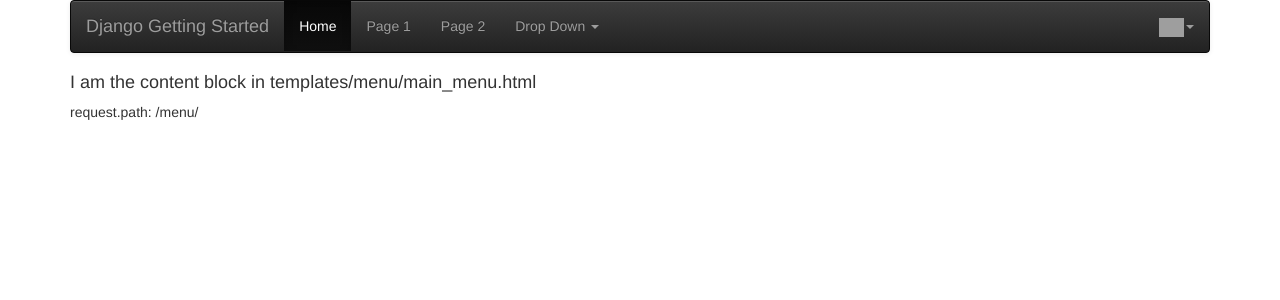
After one commit to gregcompton/django_getting_started, a Django app: page /menu/ in a window 1280 px wide. The commit adds this page. Shown: the top 300 px of the page. Run offline with Django 4.2, Linux system fonts and the light colour scheme; a user stored in the database is signed in; some libraries are stand-ins or nearby versions; grey boxes are pictures that could not be loaded.

Commit message:
added menus app and configured mysite settings to make it work

```diff
--- /dev/null
+++ b/home/context_processors.py
@@ -0,0 +1,7 @@
+from django.conf import settings as django_settings
+
+
+def settings(request):
+    return {
+        'settings': django_settings,
+    }
--- a/home/templates/registration/login.html
+++ b/home/templates/registration/login.html
@@ -14,7 +14,6 @@
     <p>Please login to see this site.</p>
   {% endif %}
 {% endif %}
-
 
 <form method="post" action="{% url 'login' %}">
 {% csrf_token %}
--- /dev/null
+++ b/home/templatetags/app_tags.py
@@ -0,0 +1,21 @@
+from hashlib import md5
+from django import template
+
+# https://brobin.me/blog/2016/07/super-simple-django-gravatar/
+
+# A "gravatar" is a globally recognized avatar that is based on email address
+# People must register their email address and then upload a gravatar
+# If an email address has no gravatar, a generic image is put in its place
+
+# To use the gravatar filter in a template include
+# {% load app_tags %}
+
+register = template.Library()
+
+
+@register.filter(name='gravatar')
+def gravatar(user, size=35):
+    email = str(user.email.strip().lower()).encode('utf-8')
+    email_hash = md5(email).hexdigest()
+    url = "//www.gravatar.com/avatar/{0}?s={1}&d=identicon&r=PG"
+    return url.format(email_hash, size)
--- a/home/views.py
+++ b/home/views.py
@@ -17,4 +17,5 @@ class HomeView(View):
             'installed': settings.INSTALLED_APPS,
             'islocal': islocal
         }
+
         return render(request, 'home/main.html', context)
--- a/menu/templates/menu/base_menu.html
+++ b/menu/templates/menu/base_menu.html
@@ -1,10 +1,52 @@
-<!DOCTYPE html>
-<html lang="en">
-<head>
-    <meta charset="UTF-8">
-    <title>Title</title>
-</head>
-<body>
+{% extends 'base_bootstrap.html' %}
+{% load app_tags %} <!-- see home/templatetags/app_tags.py and dj4e-samples/settings.py -->
+{% block navbar %}
+<!-- https://www.w3schools.com/bootstrap/bootstrap_navbar.asp -->
+<nav class="navbar navbar-default navbar-inverse">
+  <div class="container-fluid">
+    <div class="navbar-header">
+        <a class="navbar-brand" href="{% url 'menu:main' %}">{{ settings.APP_NAME }}</a>
+    </div>
+    <!-- https://stackoverflow.com/questions/22047251/django-dynamically-get-view-url-and-check-if-its-the-current-page -->
+    <ul class="nav navbar-nav">
 
-</body>
-</html>
+      <!-- Assign output of url function to a variable named
+          'xyz' to use in the if statement -->
+      {% url 'menu:main' as xyz %}
+      <li {% if request.get_full_path == xyz %}class="active"{% endif %}>
+          <a href="{% url 'menu:main' %}">Home</a></li>
+
+      {% url 'menu:page1' as abc1 %}
+      <li {% if request.get_full_path == abc1 %}class="active"{% endif %}>
+          <a href="{% url 'menu:page1' %}">Page 1</a></li>
+
+      {% url 'menu:page2' as abc2 %}
+      <li {% if request.get_full_path == abc2 %}class="active"{% endif %}>
+          <a href="{% url 'menu:page2' %}">Page 2</a></li>
+
+      <li class="dropdown">
+      <a href="#" data-toggle="dropdown" class="dropdown-toggle">Drop Down
+          <b class="caret"></b></a>
+        <ul class="dropdown-menu">
+            <li><a href="{% url 'menu:page3' %}">Page 3</a></li>
+        </ul>
+       </li>
+    </ul>
+    <ul class="nav navbar-nav navbar-right">
+      {% if user.is_authenticated %}
+      <li class="dropdown">
+      <!-- gravatar depends on app_tags being loaded -->
+      <!-- https://brobin.me/blog/2016/07/super-simple-django-gravatar/ -->
+      <a href="#" data-toggle="dropdown" class="dropdown-toggle">
+        <img style="width: 25px;" src="{{ user|gravatar:60 }}"/><b class="caret"></b></a>
+        <ul class="dropdown-menu">
+            <li><a href="{% url 'logout' %}?next={% url 'menu:main' %}">Logout</a></li>
+        </ul>
+       </li>
+       {% else %}
+       <li><a href="{% url 'login' %}?next={% url 'menu:main' %}">Login</a></li>
+       {% endif %}
+    </ul>
+  </div>
+</nav>
+{% endblock %}
--- /dev/null
+++ b/menu/templates/menu/main_menu.html
@@ -0,0 +1,8 @@
+{% extends 'menu/base_menu.html' %}
+{% block title %}{{ settings.APP_NAME }}{% endblock %}
+{% block content %}
+<h4>I am the content block in templates/menu/main_menu.html</h4>
+<p>
+request.path: {{ request.path }}
+</p>
+{% endblock %}
--- /dev/null
+++ b/menu/urls.py
@@ -0,0 +1,10 @@
+from django.urls import path
+from django.views.generic import TemplateView
+
+app_name='menu'
+urlpatterns = [
+    path('', TemplateView.as_view(template_name='menu/main_menu.html'), name='main'),
+    path('page1', TemplateView.as_view(template_name='menu/main_menu.html'), name='page1'),
+    path('page2', TemplateView.as_view(template_name='menu/main_menu.html'), name='page2'),
+    path('page3', TemplateView.as_view(template_name='menu/main_menu.html'), name='page3'),
+]
--- a/menu/views.py
+++ b/menu/views.py
@@ -1,3 +1,5 @@
 from django.shortcuts import render
 
 # Create your views here.
+def test():
+    settings
--- a/mysite/settings.py
+++ b/mysite/settings.py
@@ -43,6 +43,8 @@ INSTALLED_APPS = [
     'form.apps.FormConfig',
     'myarts.apps.MyartsConfig',
     'crispy.apps.CrispyConfig',
+    'menu.apps.MenuConfig',
+
 ]
 
 # CRISPY_ALLOWED_TEMPLATE_PACKS = 'bootstrap3'
@@ -73,6 +75,7 @@ TEMPLATES = [
                 'django.template.context_processors.request',
                 'django.contrib.auth.context_processors.auth',
                 'django.contrib.messages.context_processors.messages',
+                'home.context_processors.settings',
             ],
         },
     },
--- a/mysite/urls.py
+++ b/mysite/urls.py
@@ -34,4 +34,6 @@ urlpatterns = [
     path('myarts/', include('myarts.urls')),
     path('crispy/', include('crispy.urls')),
     path('home/', include('home.urls')),
+    path('menu/', include('menu.urls')),
+
 ]
```
Also changed, not shown: db.sqlite3.
